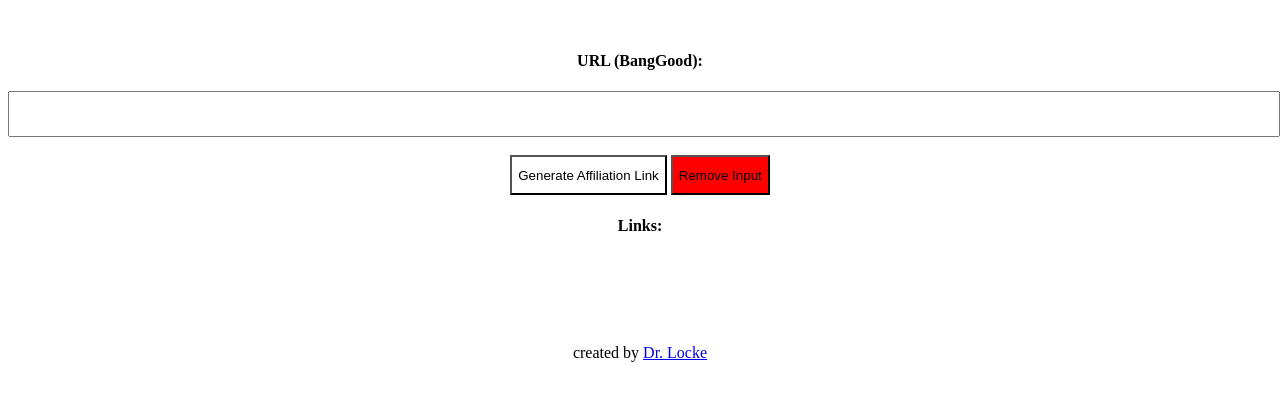
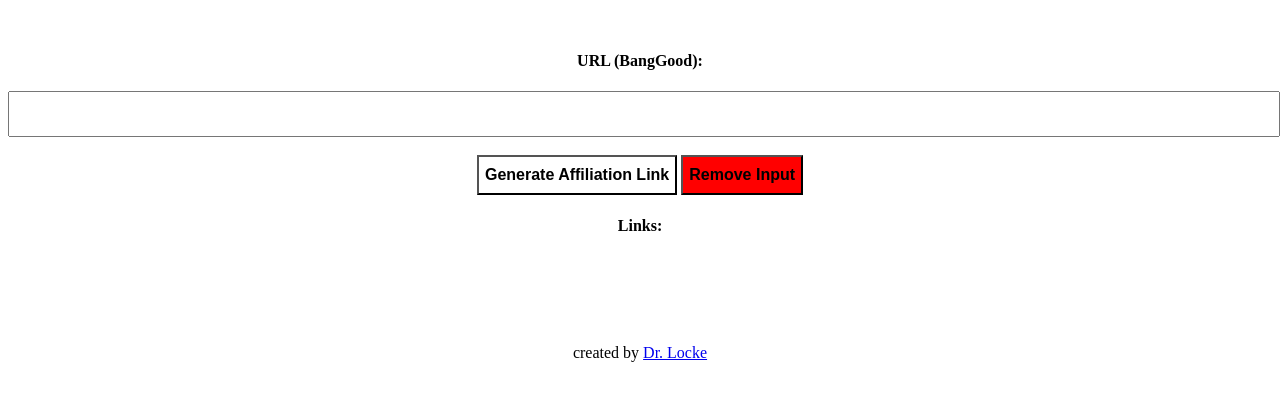
Before and after one commit to drlocke/FPV-KA_Affiliation_Manager, a plain HTML site: page index.html in a window 1280 px wide. Shown: the part 101-502 px from the top of the page. Drawn offline with Linux system fonts and the light colour scheme.

Commit message:
changed font size

```diff
--- a/index.html
+++ b/index.html
@@ -12,10 +12,10 @@
     <p>Version 1.0 - only supports <a href="https://www.banggood.com" target="_blank">BangGood</a></p>
     <br>
     <h4>URL (BangGood):</h4>
-    <input type="text" id="refcode_banggood" style='width:100%;height:40px;text-align:center'>
+    <input type="text" id="refcode_banggood" style='width:100%;height:40px;text-align:center;font-size:100%'>
     <br><br>
-    <input type="button" id="genAff" value="Generate Affiliation Link" style="height:40px;background-color:white">
-    <input type="button" id="delInput" value="Remove Input" style="height:40px;background-color:red" onclick="delInput()">
+    <input type="button" id="genAff" value="Generate Affiliation Link" style="font-size:100%;font-weight:bold;height:40px;background-color:white">
+    <input type="button" id="delInput" value="Remove Input" style="font-size:100%;font-weight:bold;height:40px;background-color:red" onclick="delInput()">
 
     <h4>Links:</h4>
     <br>
```
